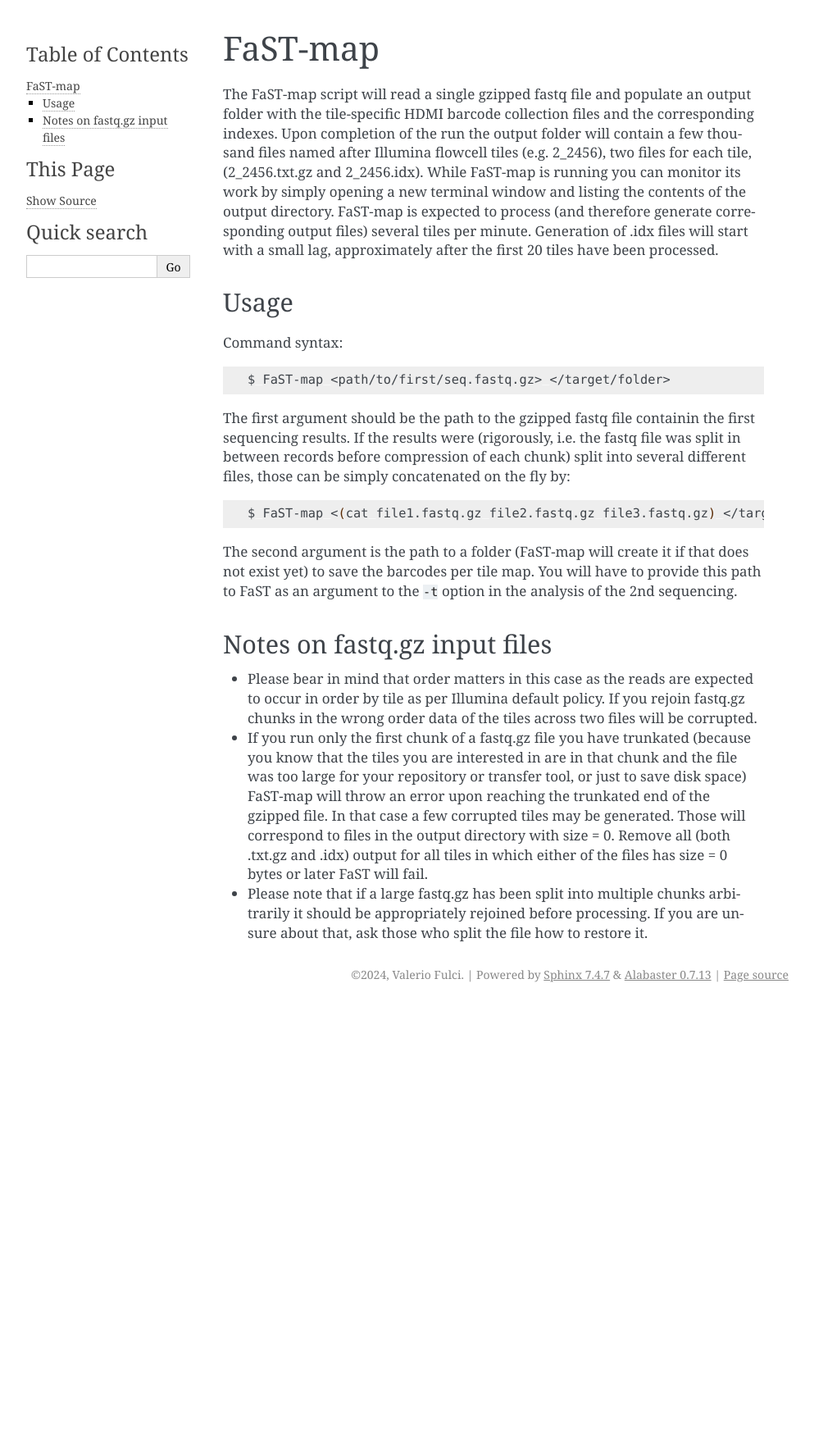
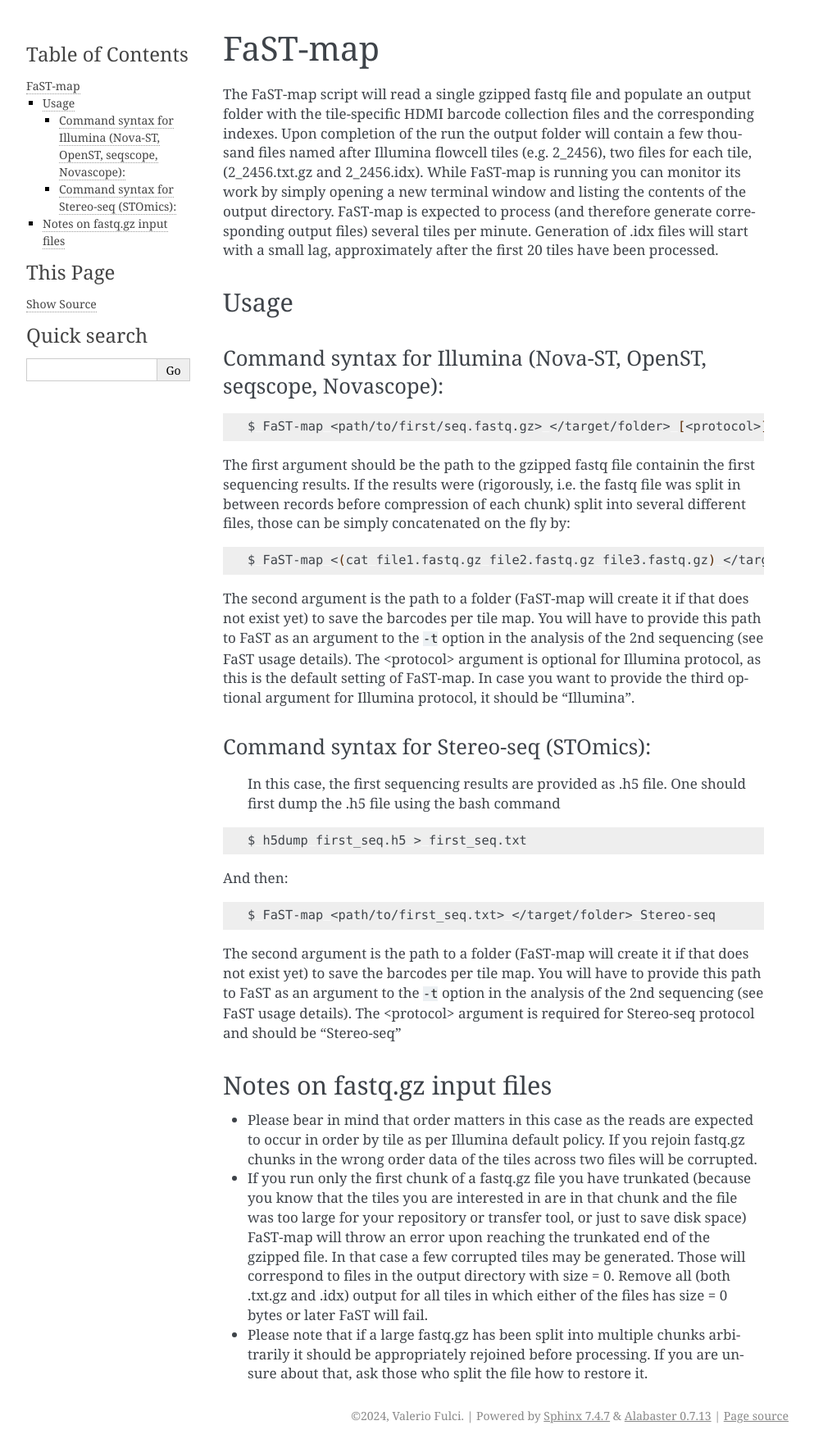
Before and after one commit to flcvlr/FaST, a Sphinx documentation site: the page built from docs/FaST-map.rst, in a window 1280 px wide. Shown: the whole page at 82% size, without its empty margins (148-1141 px from the left). Built offline with Sphinx 7.4.7, drawn with Linux system fonts in a browser that asks for light colours; pages that are not in the unit, such as notebooks, are missing from menus; before the commit the page ends 1228 px from its top, so only the background shows below that.

Commit message:
fixed minor bugs and uptaded docs

```diff
--- a/docs/FaST-map.rst
+++ b/docs/FaST-map.rst
@@ -15,11 +15,13 @@
 -------------------
 
 
-Command syntax:
+Command syntax for Illumina (Nova-ST, OpenST, seqscope, Novascope):
++++++++++++++++++++
+
 
 .. code-block:: bash
 
-   $ FaST-map <path/to/first/seq.fastq.gz> </target/folder>
+   $ FaST-map <path/to/first/seq.fastq.gz> </target/folder> [<protocol>]
 
 The first argument should be the path to the gzipped fastq file containin the first sequencing results.
 If the results were (rigorously, i.e. the fastq file was split in between records before compression of each chunk)
@@ -27,13 +29,35 @@
 
 .. code-block:: bash
 
-   $ FaST-map <(cat file1.fastq.gz file2.fastq.gz file3.fastq.gz) </target/folder>
+   $ FaST-map <(cat file1.fastq.gz file2.fastq.gz file3.fastq.gz) </target/folder> [<protocol>]
 
 
 The second argument is the path to a folder (FaST-map will create it if that does not exist yet) to save the barcodes
 per tile map. You will have to provide this path to FaST as an argument to the ``-t`` option in the analysis of the
-2nd sequencing.
+2nd sequencing (see FaST usage details).
+The <protocol> argument is optional for Illumina protocol, as this is the default setting of FaST-map.
+In case you want to provide the third optional argument for Illumina protocol, it should be "Illumina".
 
+Command syntax for Stereo-seq (STOmics):
++++++++++++++++++++
+
+
+ In this case, the first sequencing results are provided as .h5 file. One should first dump the .h5 file using the bash command
+
+.. code-block:: bash
+
+    $ h5dump first_seq.h5 > first_seq.txt
+
+And then:
+
+.. code-block:: bash
+
+    $ FaST-map <path/to/first_seq.txt> </target/folder> Stereo-seq
+
+The second argument is the path to a folder (FaST-map will create it if that does not exist yet) to save the barcodes
+per tile map. You will have to provide this path to FaST as an argument to the ``-t`` option in the analysis of the
+2nd sequencing (see FaST usage details).
+The <protocol> argument is required for Stereo-seq protocol and should be "Stereo-seq"
 
 Notes on fastq.gz input files
 -------------------
```
Also changed, not shown: 4 other files.
